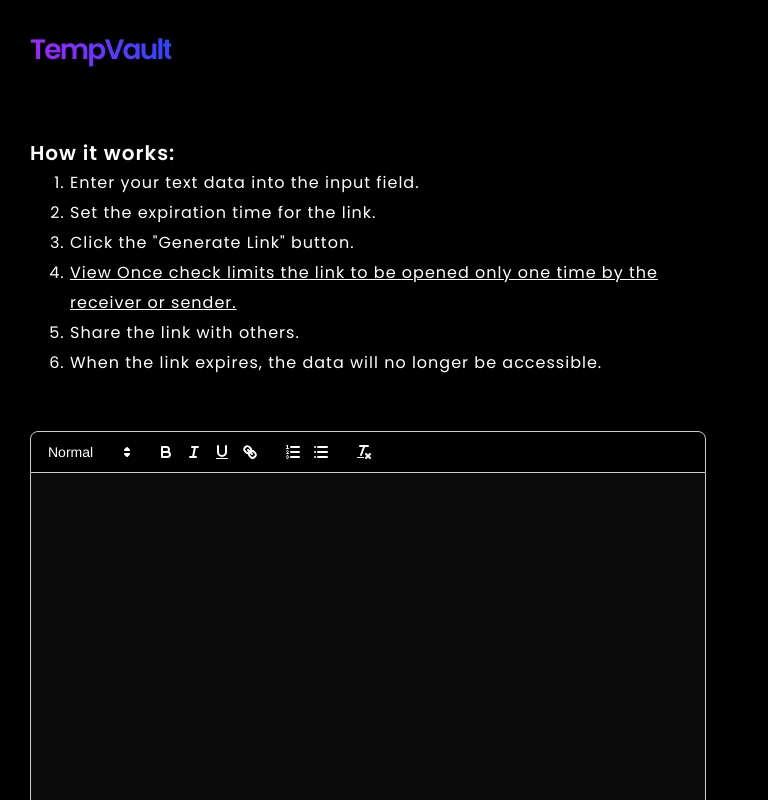
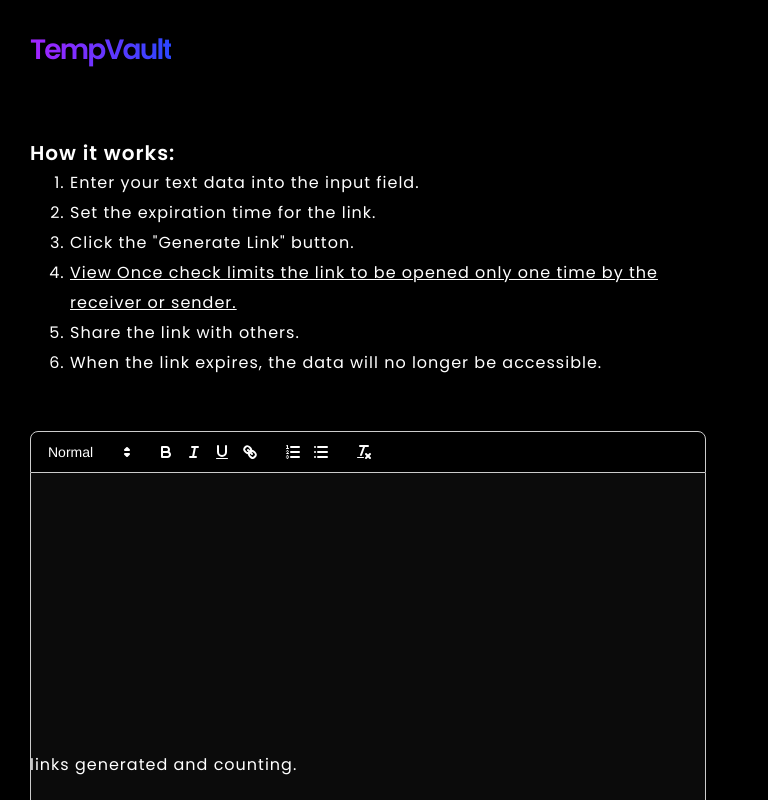
Before and after one commit to sandeshmurdia/TempVaultFE, a React (Create React App) app: page /senddata in a window 768 px wide. Shown: the top 800 px of the page. Built offline with nearby package versions, Linux system fonts and the light colour scheme; no server answers.

Commit message:
CSS CHANGES

```diff
--- a/src/components/FileCreate.css
+++ b/src/components/FileCreate.css
@@ -8,7 +8,6 @@
   height: 85vh;
   margin-top: 100px;
 }
-
 
 .link {
   font-family: "Poppins";
@@ -119,10 +118,12 @@
   margin-right: 20px;
   width: 50vw;
 }
-.column3{
-  margin-top: -30px;
+@media screen and (min-width: 768px) {
+.column3 {
+  position: absolute;
+  bottom: 50px;
 }
-
+}
 @media screen and (max-width: 768px) {
   .quill {
     width: 88vw;
@@ -148,7 +149,7 @@
   cursor: pointer;
   letter-spacing: 2px;
 
-transition: transform 0.5s;
+  transition: transform 0.5s;
 }
 
 @media (min-width: 1100px) {
@@ -257,7 +258,7 @@
   }
 
   .numberoflinksmain {
-    font-size: 18px;
+    font-size: 16px;
     margin-left: 30px !important;
   }
 }
@@ -424,7 +425,11 @@
   justify-content: center;
   width: 96.5%;
   border: solid 1px transparent;
-  background-image: linear-gradient(rgba(255, 255, 255, 0), rgba(255, 255, 255, 0)), linear-gradient(87.96deg, #9f25ff 6.22%, #2548ff 104.21%);
+  background-image: linear-gradient(
+      rgba(255, 255, 255, 0),
+      rgba(255, 255, 255, 0)
+    ),
+    linear-gradient(87.96deg, #9f25ff 6.22%, #2548ff 104.21%);
   background-origin: border-box;
   background-clip: content-box, border-box;
 }
@@ -457,7 +462,7 @@
 
 .share-icon:hover {
   box-shadow: 0 0.5em 0.5em -0.4em var(--hover);
-  transform: translateY(-0.10em);
+  transform: translateY(-0.1em);
 }
 
 .copy-button-div {
```
